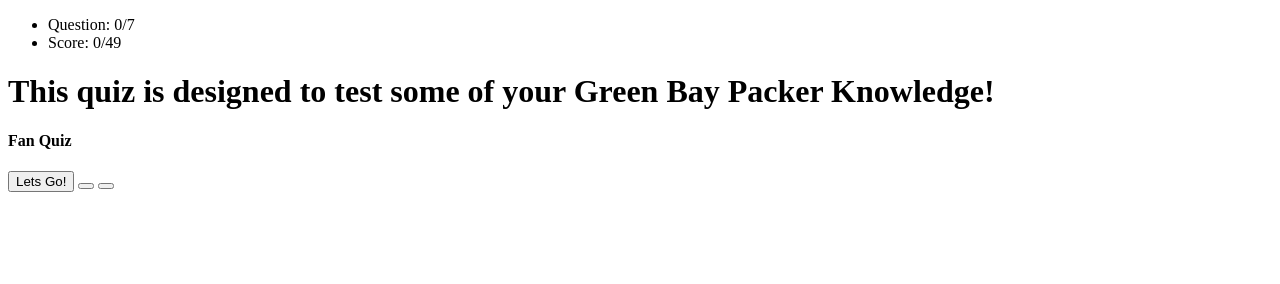
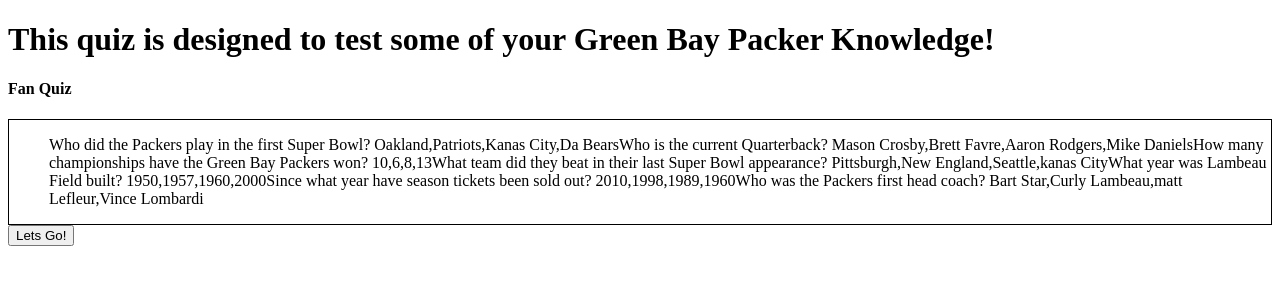
Before and after one commit to AJStolp/QuizAppGBP, a plain HTML site: page index.html in a window 1280 px wide. Drawn offline with nearby package versions, Linux system fonts and the light colour scheme.

Commit message:
update QUESTIONS worked on functions

```diff
--- a/index.html
+++ b/index.html
@@ -10,26 +10,20 @@
 <body>
     <main>
     <header class='headline'>
-        <ul>
-            <li class='numberUpdate'>Question:<span> 0/7</span></li>
-            <li class='scoreUpdate'>Score: <span> 0/49</span></li>
-        </ul>
-        <h1>This quiz is designed to test some of your Green Bay Packer Knowledge!</h1>
+        <h1 class='title'>This quiz is designed to test some of your Green Bay Packer Knowledge!</h1>
         <h4>Fan Quiz</h4>
     </header>
 <section class='questionUpdate'>
-    <h1></h1>
     <ul class='list jsList'>
     </ul>
 </section>
 
-    <section>
-    <button class='start jsStart'>Lets Go!</button>
-    <button class='next jsNext'></button>
-    <button class='reset jsReset'></button>
+    <section class='start' >
+    <button class='jsStart'>Lets Go!</button>
     </section>
 
     </main>
+    <script src="https://ajax.googleapis.com/ajax/libs/jquery/3.4.1/jquery.min.js"></script>
     <script src = 'questions.js'></script>
 </body>
 </html>
--- a/main.css
+++ b/main.css
@@ -0,0 +1,3 @@
+.questionUpdate {
+    border: 1px solid black;
+}
--- a/questions.js
+++ b/questions.js
@@ -3,10 +3,10 @@
         //Question 1
         question: 'Who did the Packers play in the first Super Bowl?',
         choices: [
-            { text: 'Oakland'},
-            { text: 'Patriots'},
-            { text: 'Kanas City'},
-            { text: 'Da Bears'}
+            'Oakland',
+            'Patriots',
+            'Kanas City',
+            'Da Bears'
         ],
         correctAnswer: 'Kanas City'
     },
@@ -15,10 +15,10 @@
         //Question 2
         question: 'Who is the current Quarterback?',
         choices: [
-            {text: 'Mason Crosby'},
-            {text: 'Brett Favre'},
-            {text: 'Aaron Rodgers'},
-            {text: 'Mike Daniels',}
+            'Mason Crosby',
+            'Brett Favre',
+            'Aaron Rodgers',
+            'Mike Daniels',
         ],
         correctAnswer: 'Aaron Rodgers'
     },
@@ -26,10 +26,10 @@
         //Question 3
         question: 'How many championships have the Green Bay Packers won?',
         choices: [
-            {text: '10'},
-            {text: '6'},
-            {text: '8',},
-            {text: '13'}
+            '10',
+            '6',
+            '8',
+            '13'
         ],
         correctAnswer: '13'
     },
@@ -37,10 +37,10 @@
         //Question 4
         question: 'What team did they beat in their last Super Bowl appearance?',
         choices: [
-            {text: 'Pittsburgh'},
-            {text: 'New England'},
-            {text: 'Seattle'},
-            {text: 'kanas City'}
+            'Pittsburgh',
+            'New England',
+            'Seattle',
+            'kanas City'
         ],
         correctAnswer: 'Pittsburgh'
     },
@@ -48,10 +48,10 @@
         //Question 5
         question: 'What year was Lambeau Field built?',
         choices: [
-            {text: '1950'},
-            {text: '1957'},
-            {text: '1960'},
-            {text: '2000'}
+            '1950',
+            '1957',
+            '1960',
+            '2000'
         ],
         correctAnswer: '1957'
     },
@@ -59,10 +59,10 @@
         //Question 6
         question: 'Since what year have season tickets been sold out?',
         choices: [
-            {text: '2010'},
-            {text: '1998'},
-            {text: '1989'},
-            {text: '1960'}
+            '2010',
+            '1998',
+            '1989',
+            '1960'
         ],
         correctAnswer: '1960'
     },
@@ -70,34 +70,41 @@
         //Question 7
         question: 'Who was the Packers first head coach?',
         choices: [
-            {text: 'Bart Star'},
-            {text: 'Curly Lambeau'},
-            {text: 'matt Lefleur'},
-            {text: 'Vince Lombardi'}
+            'Bart Star',
+            'Curly Lambeau',
+            'matt Lefleur',
+            'Vince Lombardi'
         ],
         correctAnswer: 'Curly Lambeau'
     }];
         //Start of js function for Quiz App-------------------------------------------------------------------------
+    //Variables to update score and question number
+    let score = 0;
+    let questionNumber = 0;
+
     function startQuiz() {
-        $('.jsStart').on('click', function(event){
+        $('.start').on('click', function(){
             updateQuestion();
+            console.log('start quiz is working!');
+            $('.headline').hide();
+
         })
+
         //this function will listen for a click on the start button
         //then it will take users to the first question
     }
-    function updateQuestionScore(QUESTIONS) {
-        let score = 0;
-        let question = QUESTIONS[0];
-        for(let i = 0; i < question.length; i++){
+    function updateQuestion() {
+        QUESTIONS.forEach(question => {
+            $('.jsList').append(`${question.question}  ${question.choices}`);
+        })
+    }
 
-        }
-        //this function updates the updates questions after the next button is clicked
-    }
+
     function checkAnswer(){
         //this checks to see if answer is correct
     }
     function nextQuestion() {
-        //this function listens for a click on the touchdown? button if the answer is correct
+        //this function listens for a click on the next button if the answer is correct
         //the user is taken to the next question
     }
     function UpdateScore(){
@@ -114,3 +121,4 @@
          nextQuestion();
          restartQuiz();
     }
+    $(callAllFunctions());
```
